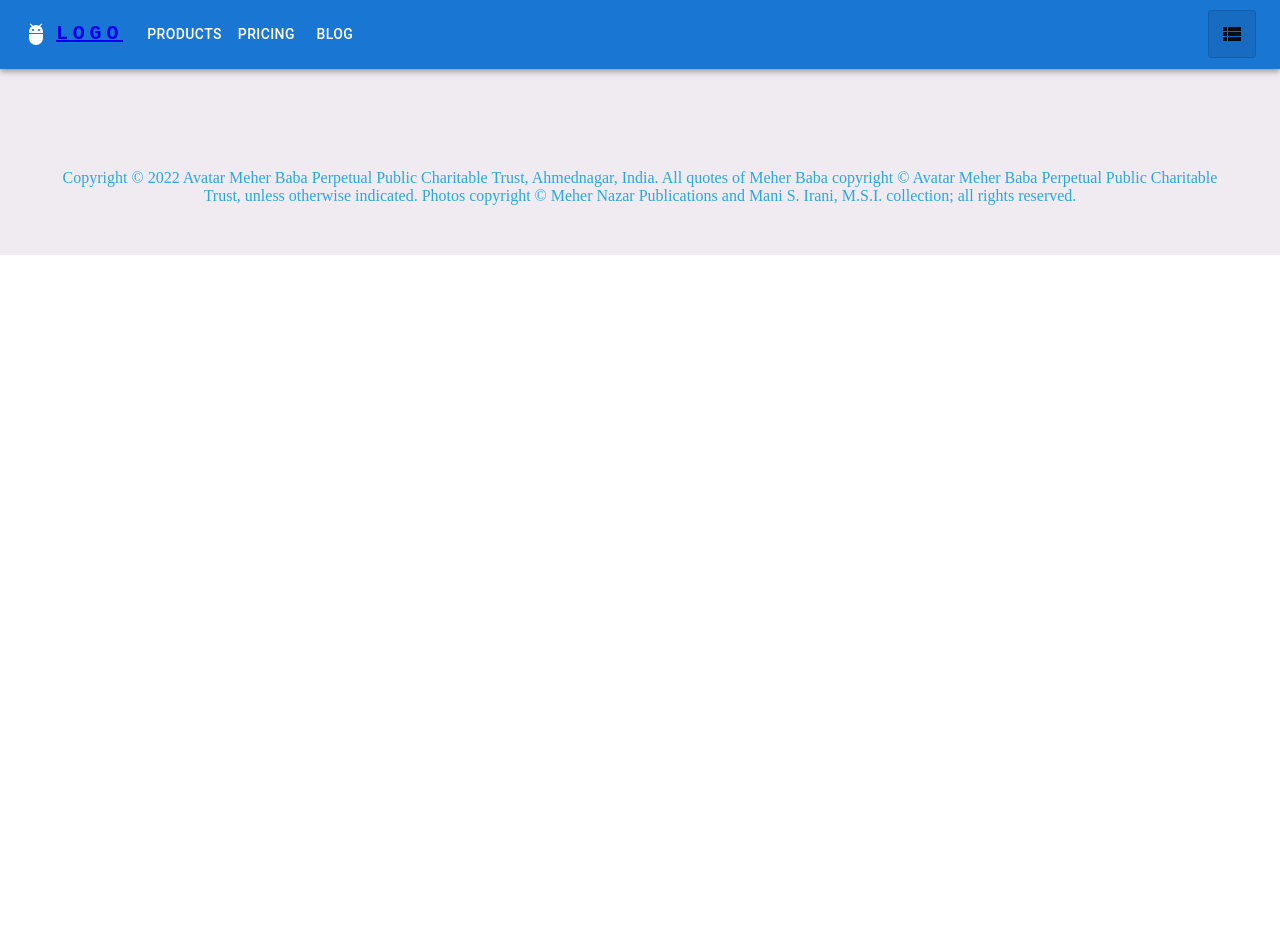
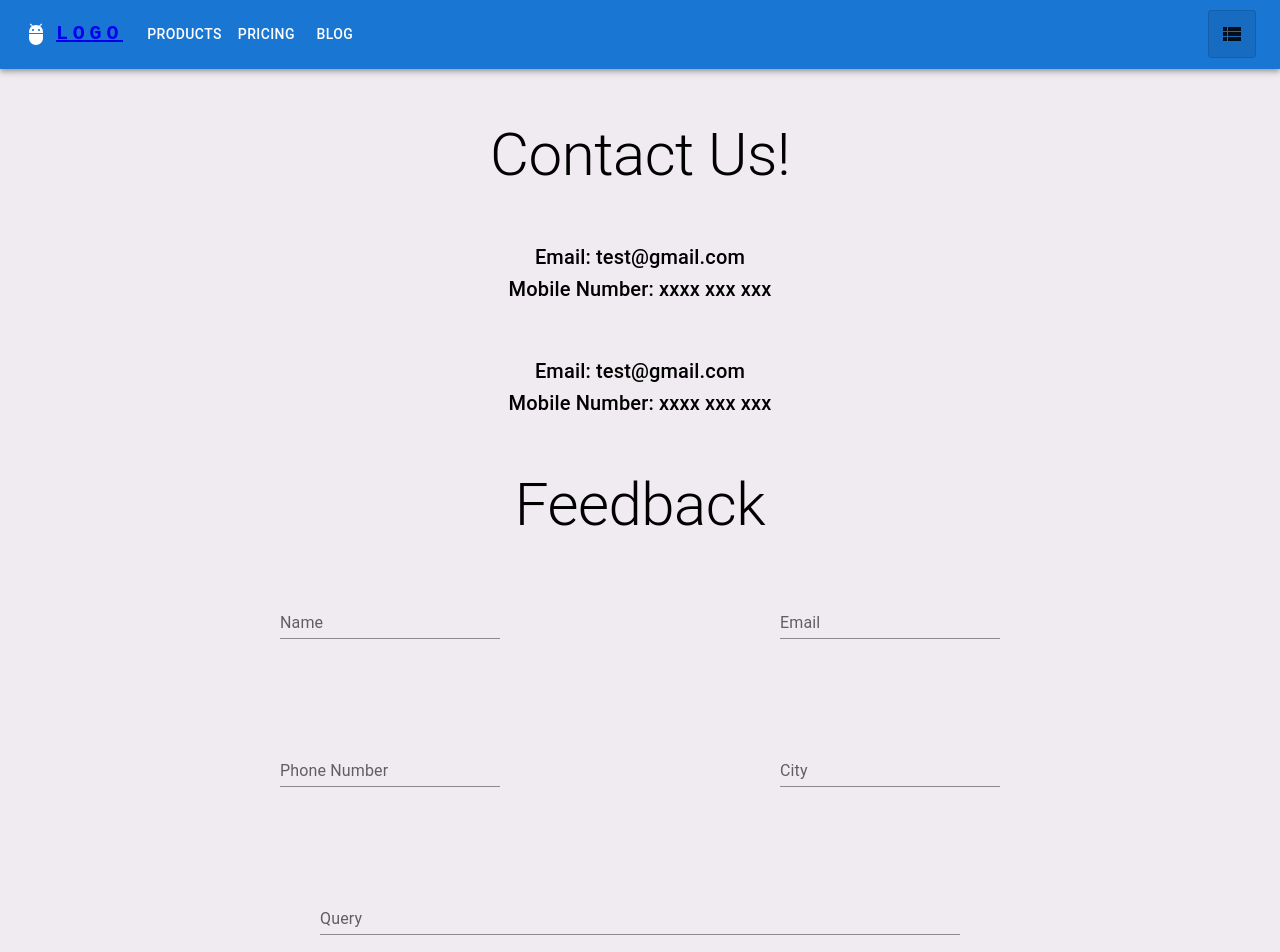
Before and after one commit to anvbey/AmbLucknow, a React (Create React App) app: page /contact in a window 1280 px wide. Shown: the top 952 px of the page. Before the commit the page ends 800 px from the top, so only its background shows below. Built offline with nearby package versions, Linux system fonts and the light colour scheme.

Commit message:
Contact page updated

```diff
--- a/src/App.js
+++ b/src/App.js
@@ -4,20 +4,24 @@ import Navbar from './components/Navbar';
 import Home from './container/Home';
 import About from './container/About';
 import Footer from './components/Footer/Footer';
+import Cont from './container/Contact';
+import { Box} from '@mui/material'
 
 function App() {
-  const styles = {
-    backgroundColor: '#f0ebf0',
-  };
+
   return (
-    <div style={styles}>
+    <Box sx={{
+      backgroundColor: '#f0ebf0',
+      minHeight: '100%',
+    }}>
       <Navbar />
       <Routes>
         <Route path="/" element={<Home />} />
         <Route path="about" element={<About />} />
+        <Route path="contact" element={<Cont/>}/>
       </Routes>
       <Footer/>
-    </div>
+    </Box>
   );
 }
 
--- /dev/null
+++ b/src/components/Contact/Contact.jsx
@@ -0,0 +1,33 @@
+import { Box, Typography } from '@mui/material'
+import React from 'react'
+
+const Contact = () => {
+  return (
+    <Box>
+      <Typography variant='h2'
+      sx={{
+        marginTop: '50px'
+      }}>Contact Us!</Typography>
+      <Box sx={{
+        margin: '50px 0 0 0',
+        justifyContent: 'center',
+        alignItems: 'center',
+        textAlign:'center'
+      }}>
+        <Typography variant='h6'>Email: test@gmail.com</Typography>
+        <Typography variant='h6'>Mobile Number: xxxx xxx xxx</Typography>
+      </Box>
+      <Box sx={{
+        margin: '50px 0 50px 0',
+        justifyContent: 'center',
+        alignItems: 'center',
+        textAlign:'center'
+      }}>
+        <Typography variant='h6'>Email: test@gmail.com</Typography>
+        <Typography variant='h6'>Mobile Number: xxxx xxx xxx</Typography>
+      </Box>
+    </Box>
+  )
+}
+
+export default Contact
--- /dev/null
+++ b/src/components/Contact/Feedback.jsx
@@ -0,0 +1,60 @@
+import { Box, Typography, TextField, Button} from '@mui/material'
+import React from 'react'
+
+const Feedback = () => {
+  return (
+    <Box sx={{
+      width: '100%',
+      display: 'flex',
+      flexDirection: 'column',
+      alignItems: 'center'
+    }}>
+      <Typography variant="h2">Feedback</Typography>
+      <Box sx={{
+        width:'100%',
+        margin: '50px 50px 50px 50px',
+        display: 'flex',
+        flexDirection: 'row',
+        alignItems: 'center',
+        justifyContent: 'space-evenly'
+      }}>
+        <TextField id="standard-basic" label="Name" variant="standard" />
+        <TextField id="standard-basic" label="Email" variant="standard" />
+      </Box>
+      <Box sx={{
+        width:'100%',
+        display: 'flex',
+        margin: '50px 0 50px 0',
+        flexDirection: 'row',
+        justifyContent: 'space-evenly'
+      }}>
+        <TextField id="standard-basic" label="Phone Number" variant="standard" />
+        <TextField id="standard-basic" label="City" variant="standard" />
+      </Box>
+      <Box sx={{
+        width:'50%',
+        display: 'flex',
+        margin: '50px 50px 50px 50px',
+        flexDirection: 'row',
+        justifyContent: 'space-evenly'
+      }}>
+        <TextField id="standard-basic" label="Query" variant="standard"
+        fullWidth />
+      </Box>
+
+      <Box sx={{
+        width:'50%',
+        display: 'flex',
+        flexDirection: 'row',
+        justifyContent: 'space-evenly'
+      }}>
+
+        <Button variant="contained" style={{borderRadius: 15 ,minWidth: '100px', }}>Submit</Button>
+
+        <Button variant="contained" color="error" style={{borderRadius: 15, minWidth: '100px',}}>Reset</Button>
+      </Box>
+    </Box>
+  )
+}
+
+export default Feedback
--- a/src/components/Footer/Footer.jsx
+++ b/src/components/Footer/Footer.jsx
@@ -6,11 +6,14 @@ const Footer = () => {
   return (
     <Box sx={{
         width: 'auto',
-        height: 'fit-content',
+        height: '100px',
         display: 'flex',
         justifyContent: "center",
-        alignItems: "center",
-        margin: '50px 10px 30px 10px',
+        alignItems: "flex-end",
+        padding: '50px 10px 0px 10px',
+        position: 'relative',
+        bottom: '0px',
+        background: '#f0ebf0'
     }}>
       <Typography
         variant="subtitle"
--- /dev/null
+++ b/src/container/Contact/index.jsx
@@ -0,0 +1,20 @@
+import { Box} from '@mui/material'
+import React from 'react'
+import Contact from '../../components/Contact/Contact'
+import Feedback from '../../components/Contact/Feedback'
+
+const Cont = () => {
+  return (
+    <Box sx={{
+      display: 'flex',
+      flexDirection: 'column',
+      justifyContent: 'center',
+      alignItems: 'center'
+    }}>
+        <Contact/>
+        <Feedback/>
+    </Box>
+  )
+}
+
+export default Cont
```
